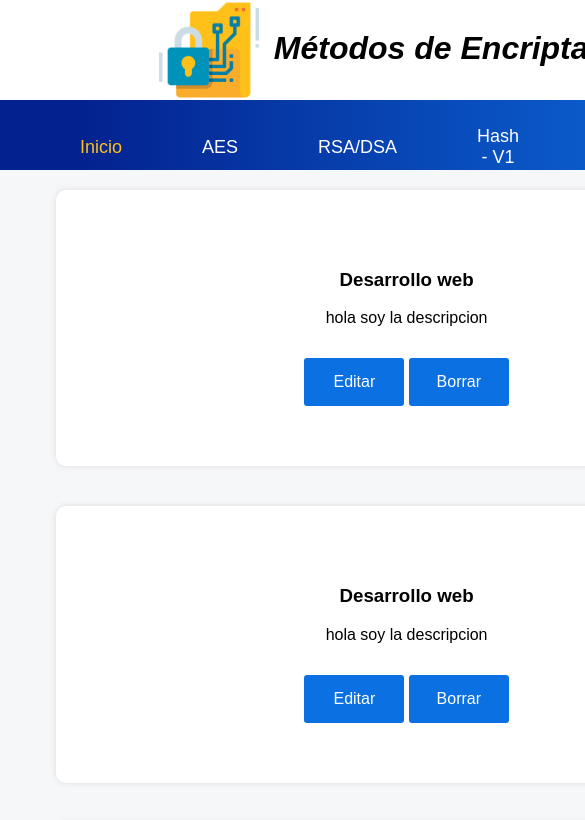
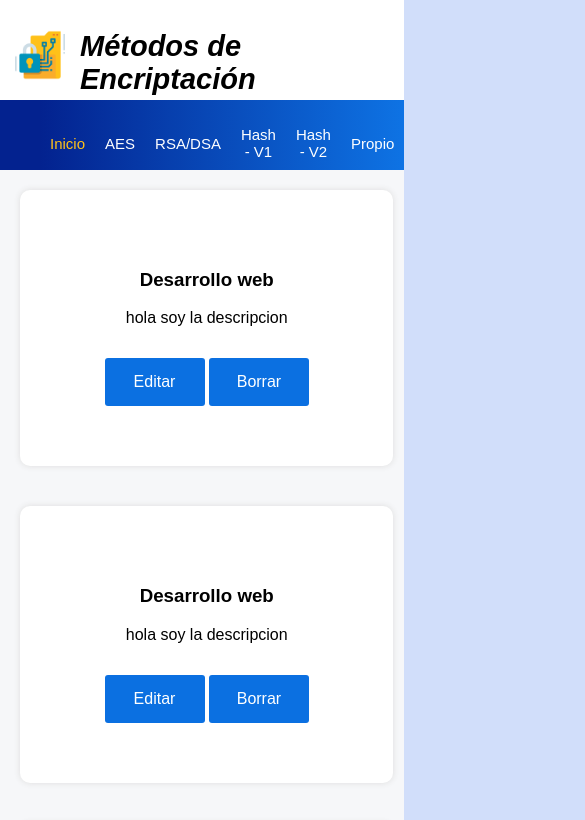
Before and after one commit to Elder-Meyer/Elder-Meyer.github.io, a plain HTML site: page index.html in a window 390 px wide. Shown: the top 820 px of the page, 585 px wide, since content can reach past the window. Drawn offline with Linux system fonts and the light colour scheme.

Commit message:
initial commit

```diff
--- a/css/styles.css
+++ b/css/styles.css
@@ -19,7 +19,7 @@ body{
         "footer  footer  footer  footer"
     ;
 
-    grid-template-rows: 100px 70px auto 70px;
+    grid-template-rows:100px 70px auto 70px;
 }
 
 /*estilos del header*/
@@ -34,25 +34,8 @@ body{
     justify-content: center;
 }
 
-/*.logo{
-    background: linear-gradient(90deg, #03228f 10%, #0e73e4 100%);
-    width: 40px;
-    height: 40px;
-    border-radius: 300px;
-    margin-top: 30px;
-}*/
 
-/*.play{
-    width: 0px;
-    height: 0px;
-    margin-top: 15px;
-    margin-left: 16px;
-    border-left: 12px solid white;
-    border-top: 6px solid transparent;
-    border-bottom: 6px solid transparent;
-}*/
-
-.header h1{
+.header h1, .header img{
     margin-left: 15px;
     margin-top: 30px;
 }
@@ -188,7 +171,7 @@ input[type="button"]{
 
 
 /*responsive*/
-@media (max-width: 1085px){
+@media (max-width: 900px){
     .content{
         flex-flow: column wrap;
         justify-content: center;
@@ -198,4 +181,89 @@ input[type="button"]{
     .peli-item{
         width: 80%;
     }
+
+    .header h1{
+        font-size: 29px;
+    }
+
+    .header img{
+        width: 50px;
+        height: 50px;
+    }
+
+
+    .nav a{
+        margin-left: 15px;
+        margin-right: 15px;
+        font-size: 15px;
+    }
+
+
 }
+
+
+
+@media (max-width: 650px){
+    .content{
+        flex-flow: column wrap;
+        justify-content: center;
+        align-items: center;
+    }
+
+    .peli-item{
+        width: 80%;
+    }
+
+
+    .nav a{
+        margin-left: 10px;
+        margin-right: 10px;
+        font-size: 15px;
+    }
+
+
+}
+
+
+@media (max-width: 588px){
+    .content{
+        flex-flow: column wrap;
+        justify-content: center;
+        align-items: center;
+    }
+
+    .peli-item{
+        width: 80%;
+    }
+
+
+    .nav a{
+        margin-left: 0px;
+        margin-right: 8px;
+        font-size: 15px;
+    }
+
+
+}
+
+
+@media (max-width: 516px){
+    .content{
+        flex-flow: column wrap;
+        justify-content: center;
+        align-items: center;
+    }
+
+    .peli-item{
+        width: 80%;
+    }
+
+
+    .nav a{
+        margin-left: 0px;
+        margin-right: 0px;
+        font-size: 15px;
+    }
+
+
+}
```
